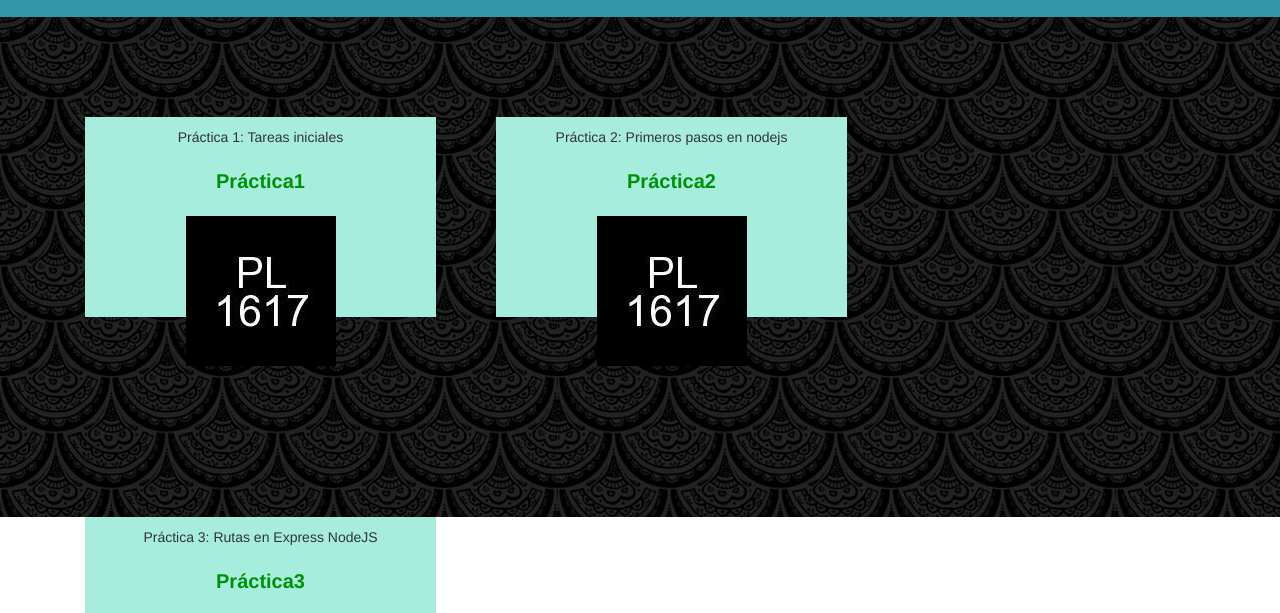
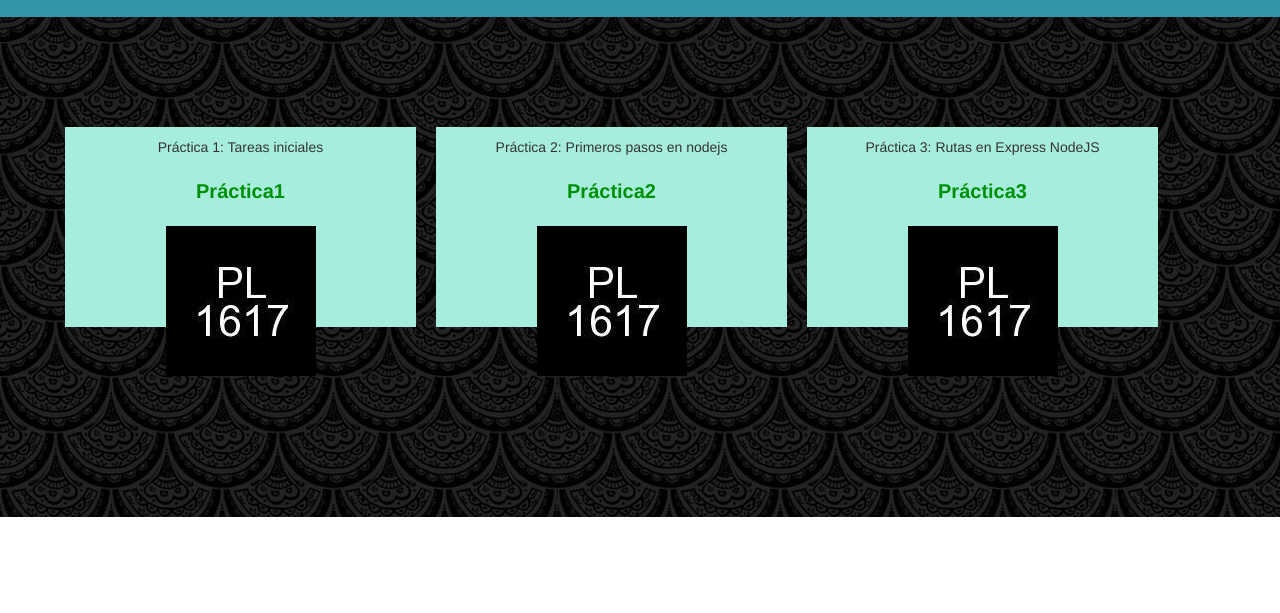
Before and after one commit to alu0100891782/alu0100891782.github.io, a plain HTML site: page index.html in a window 1280 px wide. Shown: the part 183-796 px from the top of the page. Drawn offline with nearby package versions, Linux system fonts and the light colour scheme.

Commit message:
style changes

```diff
--- a/index.css
+++ b/index.css
@@ -17,7 +17,7 @@
 	background-image: url("./original1.jpg");
 	background-position: 0px 0px;
 	background-repeat: repeat-x repeat-y;
-
+	padding: 10px;
 	animation: animatedBackground 10s linear infinite;
 }
 
@@ -26,7 +26,7 @@
 	height: 200px;
 	position: relative;
 	background-color: #a6edde;
-	margin: 100px 30px 100px 30px;
+	margin: 100px 10px 100px 10px;
 	padding: 10px;
 
 }
```
